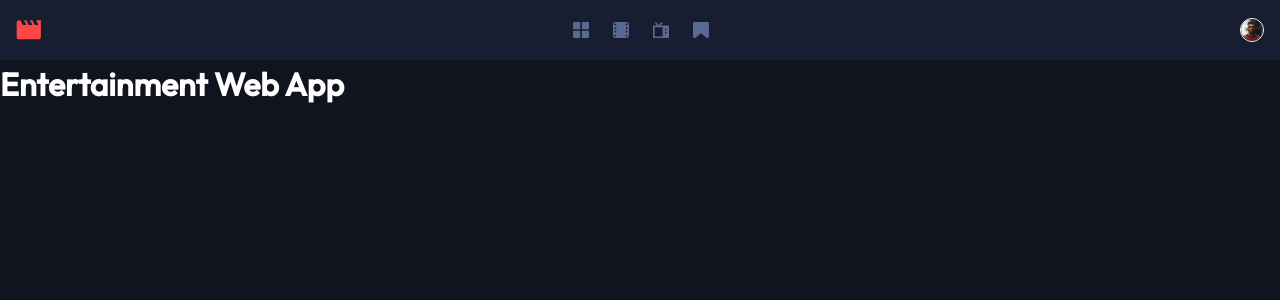
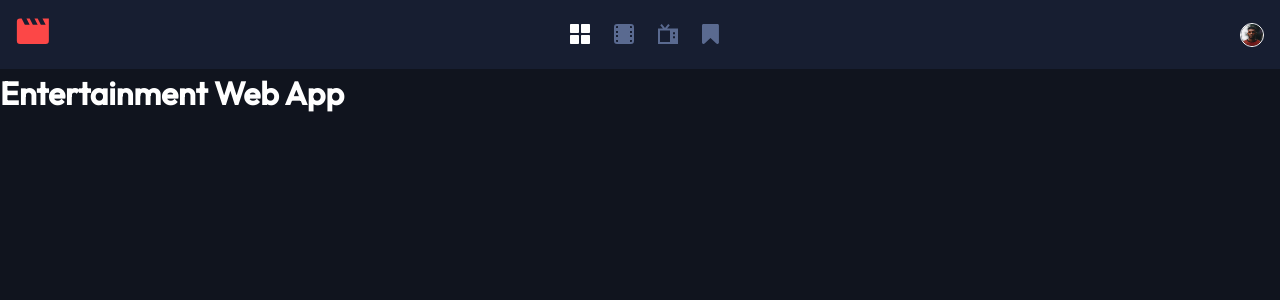
Before and after one commit to xaviguasch/entertainment-web-app-fm-nextjs-fullstack, a Next.js app: page / in a window 1280 px wide. Shown: the top 300 px of the page. Built offline with nearby package versions, Linux system fonts and the light colour scheme.

Commit message:
added animations and finished styling on Navbar component

```diff
--- a/src/app/components/Navbar.tsx
+++ b/src/app/components/Navbar.tsx
@@ -6,6 +6,12 @@ import { usePathname } from 'next/navigation'
 
 import Link from 'next/link'
 import Image from 'next/image'
+
+import BookmarkIcon from '../components/icons/BookmarkIcon'
+import HomeIcon from '../components/icons/HomeIcon'
+import MoviesIcon from './icons/MoviesIcon'
+import TvSeriesIcon from './icons/TvSeries'
+import LogoIcon from './icons/LogoIcon'
 
 import classes from './Navbar.module.css'
 
@@ -17,45 +23,27 @@ const Navbar = () => {
   return (
     <div className={classes.Navbar}>
       <Link href='/'>
-        <Image priority src='/images/logo.svg' alt='logo icon' width={25} height={20} />
+        <LogoIcon />
       </Link>
 
       <nav className={classes.nav}>
         <Link href='/'>
-          <Image
-            className={`${currentRoute === '/' ? classes.activeIcon : null}`}
-            priority
-            src='/images/icon-nav-home.svg'
-            alt='home icon'
-            width={16}
-            height={16}
-          />
+          <HomeIcon classNameProp={`${currentRoute === '/' ? 'activeIcon' : null}`} />
         </Link>
         <Link href='/movies'>
-          <Image
-            priority
-            src='/images/icon-nav-movies.svg'
-            alt='movies icon'
-            width={16}
-            height={16}
+          <MoviesIcon
+            classNameProp={`${currentRoute === '/movies' ? 'activeIcon' : null}`}
           />
         </Link>
         <Link href='/tvseries'>
-          <Image
-            priority
-            src='/images/icon-nav-tv-series.svg'
-            alt='movies icon'
-            width={16}
-            height={16}
+          <TvSeriesIcon
+            classNameProp={`${currentRoute === '/tvseries' ? 'activeIcon' : null}`}
           />
         </Link>
+
         <Link href='/bookmarks'>
-          <Image
-            priority
-            src='/images/icon-nav-bookmark.svg'
-            alt='movies icon'
-            width={16}
-            height={16}
+          <BookmarkIcon
+            classNameProp={`${currentRoute === '/bookmarks' ? 'activeIcon' : null}`}
           />
         </Link>
       </nav>
--- /dev/null
+++ b/src/app/components/icons/BookmarkIcon.tsx
@@ -0,0 +1,19 @@
+import React from 'react'
+
+function BookmarkIcon({ classNameProp }) {
+  return (
+    <svg
+      xmlns='http://www.w3.org/2000/svg'
+      width='17'
+      height='20'
+      className={`${classNameProp} icon`}
+    >
+      <path
+        fill='#5A698F'
+        d='M15.387 0c.202 0 .396.04.581.119.291.115.522.295.694.542.172.247.258.52.258.82v17.038c0 .3-.086.573-.258.82a1.49 1.49 0 01-.694.542 1.49 1.49 0 01-.581.106c-.423 0-.79-.141-1.098-.423L8.46 13.959l-5.83 5.605c-.317.29-.682.436-1.097.436-.202 0-.396-.04-.581-.119a1.49 1.49 0 01-.694-.542A1.402 1.402 0 010 18.52V1.481c0-.3.086-.573.258-.82A1.49 1.49 0 01.952.119C1.137.039 1.33 0 1.533 0h13.854z'
+      ></path>
+    </svg>
+  )
+}
+
+export default BookmarkIcon
--- /dev/null
+++ b/src/app/components/icons/HomeIcon.tsx
@@ -0,0 +1,19 @@
+import React from 'react'
+
+function HomeIcon({ classNameProp }) {
+  return (
+    <svg
+      xmlns='http://www.w3.org/2000/svg'
+      width='20'
+      height='20'
+      className={`${classNameProp} icon`}
+    >
+      <path
+        fill='#5A698F'
+        d='M8 0H1C.4 0 0 .4 0 1v7c0 .6.4 1 1 1h7c.6 0 1-.4 1-1V1c0-.6-.4-1-1-1zm0 11H1c-.6 0-1 .4-1 1v7c0 .6.4 1 1 1h7c.6 0 1-.4 1-1v-7c0-.6-.4-1-1-1zM19 0h-7c-.6 0-1 .4-1 1v7c0 .6.4 1 1 1h7c.6 0 1-.4 1-1V1c0-.6-.4-1-1-1zm0 11h-7c-.6 0-1 .4-1 1v7c0 .6.4 1 1 1h7c.6 0 1-.4 1-1v-7c0-.6-.4-1-1-1z'
+      ></path>
+    </svg>
+  )
+}
+
+export default HomeIcon
--- /dev/null
+++ b/src/app/components/icons/LogoIcon.tsx
@@ -0,0 +1,14 @@
+import React from 'react'
+
+function LogoIcon() {
+  return (
+    <svg width='33' height='27' xmlns='http://www.w3.org/2000/svg'>
+      <path
+        d='m26.463.408 3.2 6.4h-4.8l-3.2-6.4h-3.2l3.2 6.4h-4.8l-3.2-6.4h-3.2l3.2 6.4h-4.8l-3.2-6.4h-1.6a3.186 3.186 0 0 0-3.184 3.2l-.016 19.2a3.2 3.2 0 0 0 3.2 3.2h25.6a3.2 3.2 0 0 0 3.2-3.2V.408h-6.4Z'
+        fill='#FC4747'
+      />
+    </svg>
+  )
+}
+
+export default LogoIcon
--- /dev/null
+++ b/src/app/components/icons/MoviesIcon.tsx
@@ -0,0 +1,19 @@
+import React from 'react'
+
+function MoviesIcon({ classNameProp }) {
+  return (
+    <svg
+      width='20'
+      height='20'
+      xmlns='http://www.w3.org/2000/svg'
+      className={`${classNameProp} icon`}
+    >
+      <path
+        d='M16.956 0H3.044A3.044 3.044 0 0 0 0 3.044v13.912A3.044 3.044 0 0 0 3.044 20h13.912A3.044 3.044 0 0 0 20 16.956V3.044A3.044 3.044 0 0 0 16.956 0ZM4 9H2V7h2v2Zm-2 2h2v2H2v-2Zm16-2h-2V7h2v2Zm-2 2h2v2h-2v-2Zm2-8.26V4h-2V2h1.26a.74.74 0 0 1 .74.74ZM2.74 2H4v2H2V2.74A.74.74 0 0 1 2.74 2ZM2 17.26V16h2v2H2.74a.74.74 0 0 1-.74-.74Zm16 0a.74.74 0 0 1-.74.74H16v-2h2v1.26Z'
+        fill='#5A698F'
+      />
+    </svg>
+  )
+}
+
+export default MoviesIcon
--- /dev/null
+++ b/src/app/components/icons/TvSeries.tsx
@@ -0,0 +1,19 @@
+import React from 'react'
+
+function TvSeriesIcon({ classNameProp }) {
+  return (
+    <svg
+      width='20'
+      height='20'
+      xmlns='http://www.w3.org/2000/svg'
+      className={`${classNameProp} icon`}
+    >
+      <path
+        d='M20 4.481H9.08l2.7-3.278L10.22 0 7 3.909 3.78.029 2.22 1.203l2.7 3.278H0V20h20V4.481Zm-8 13.58H2V6.42h10v11.64Zm5-3.88h-2v-1.94h2v1.94Zm0-3.88h-2V8.36h2v1.94Z'
+        fill='#5A698F'
+      />
+    </svg>
+  )
+}
+
+export default TvSeriesIcon
--- a/src/app/globals.css
+++ b/src/app/globals.css
@@ -95,6 +95,42 @@ ul {
 /* Typography */
 /* ================== */
 
+/* ================== */
+/* Links */
+/* ================== */
+
+/* ================== */
+/* Buttons & inputs */
+/* ================== */
+
+/* ================== */
+/* Utility styles */
+/* ================== */
+
+.icon > path {
+  /* You gotta give him a fill color inside CSS so the transition works */
+  fill: var(--clr-greyish-blue);
+  transition: fill 250ms;
+}
+
+.icon {
+  transform: scale(0.9);
+  transform: translateY(10%);
+}
+
+.icon:hover > path,
+.icon:active > path {
+  fill: var(--clr-soft-red);
+}
+
 .activeIcon > path {
-  fill: red;
+  fill: var(--clr-white);
 }
+
+/* ================== */
+/* SECTIONS */
+/* ================== */
+
+/* ================== */
+/* MEDIA QUERIES */
+/* ================== */
```
